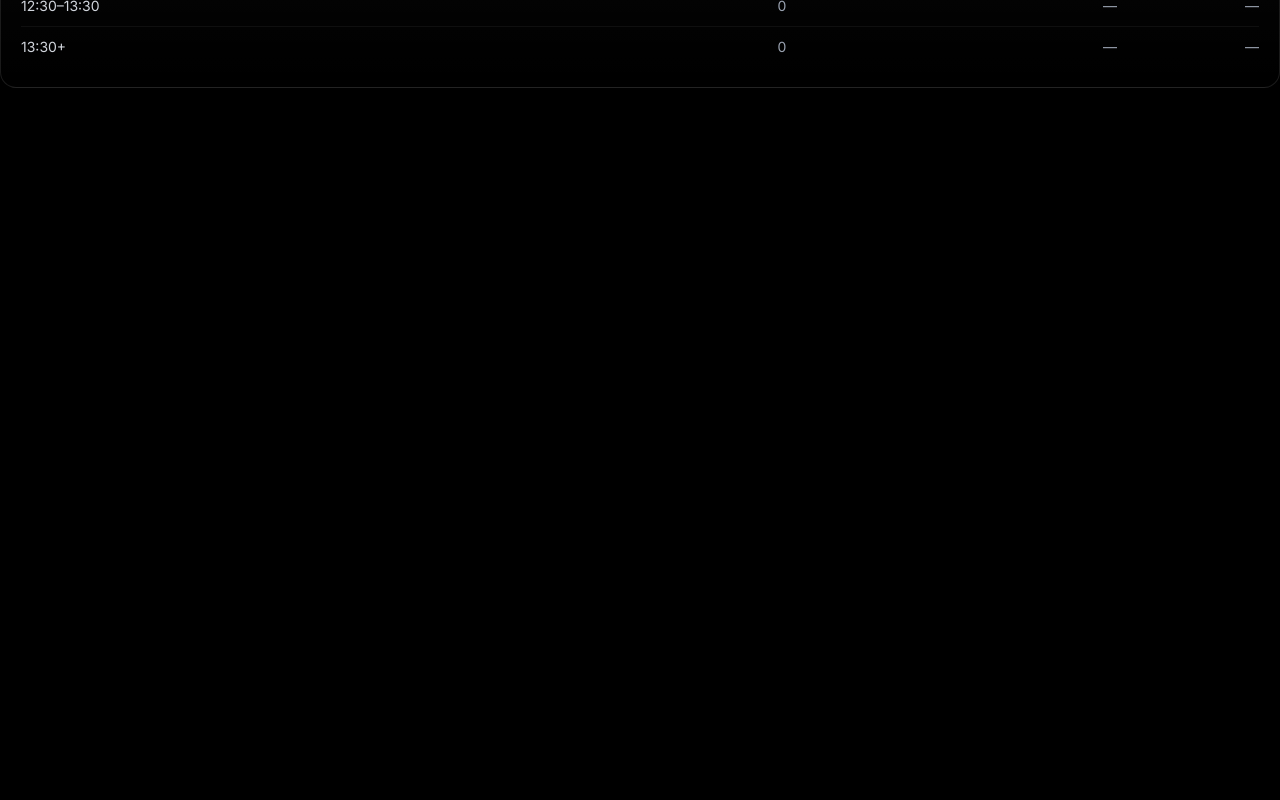
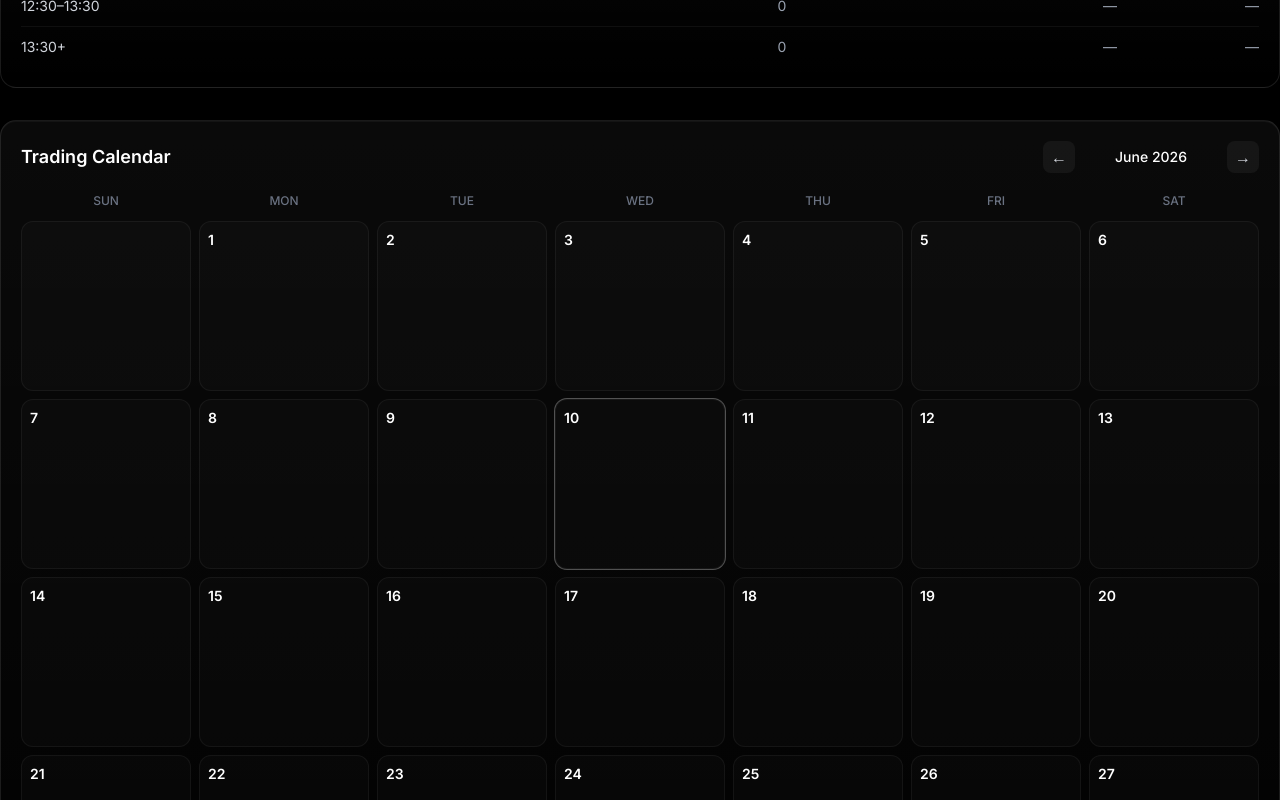
Before and after one commit to njmoney21/volume-profile, a Next.js app: page /dashboard in a window 1280 px wide. Shown: the part 1020-1820 px from the top of the page. Before the commit the page ends 1108 px from the top, so only its background shows below. Built offline with nearby package versions, Linux system fonts and the light colour scheme; no server answers; the database is empty.

Commit message:
Render TradingCalendar on the Dashboard

```diff
--- a/components/dashboard/dashboard-client.tsx
+++ b/components/dashboard/dashboard-client.tsx
@@ -8,6 +8,7 @@ import {
 import { StatCards } from './stat-cards'
 import { BreakdownTable } from './breakdown-table'
 import { PnlChart } from './pnl-chart'
+import { TradingCalendar } from './trading-calendar'
 
 export function DashboardClient({ trades }: { trades: Trade[] }) {
   return (
@@ -35,6 +36,8 @@ export function DashboardClient({ trades }: { trades: Trade[] }) {
       </div>
 
       <BreakdownTable title="By Time of Day" rows={statsByTimeOfDay(trades)} />
+
+      <TradingCalendar trades={trades} />
     </div>
   )
 }
```
